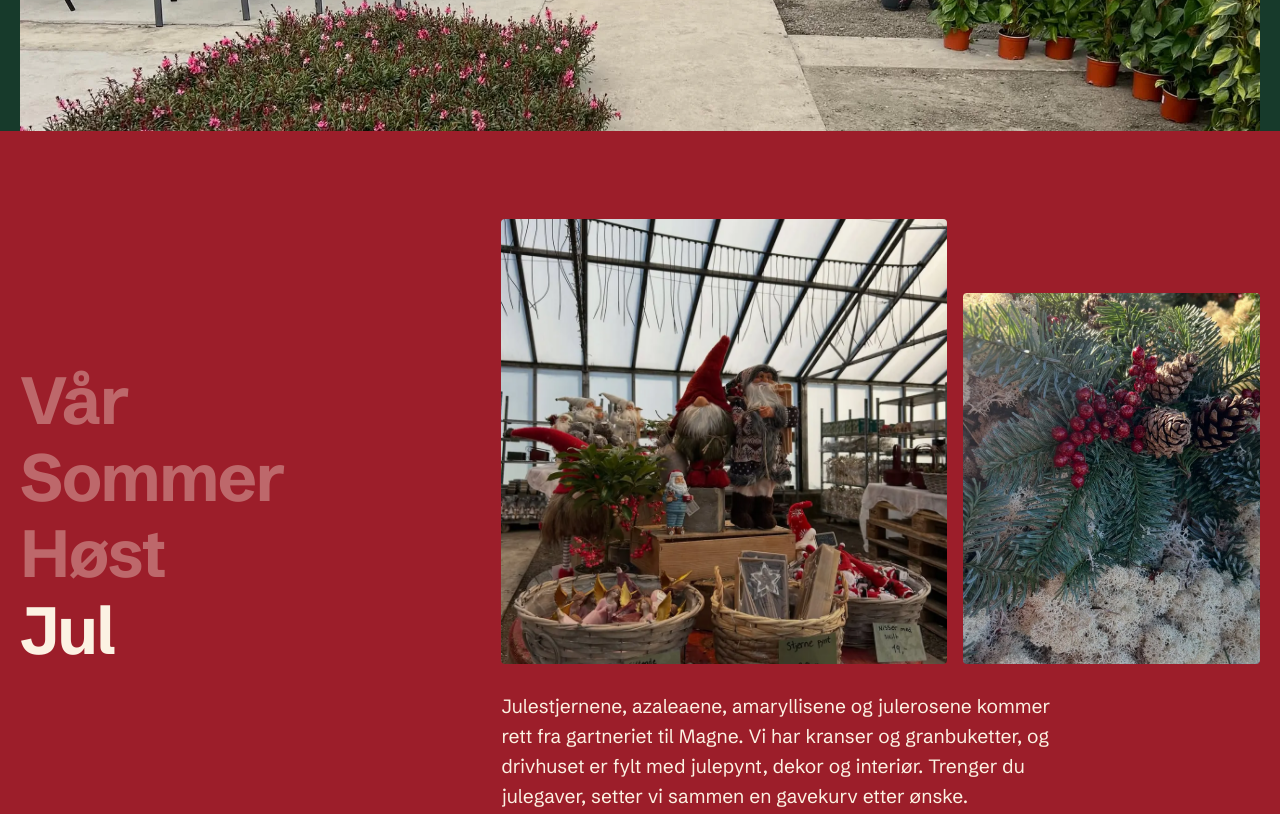
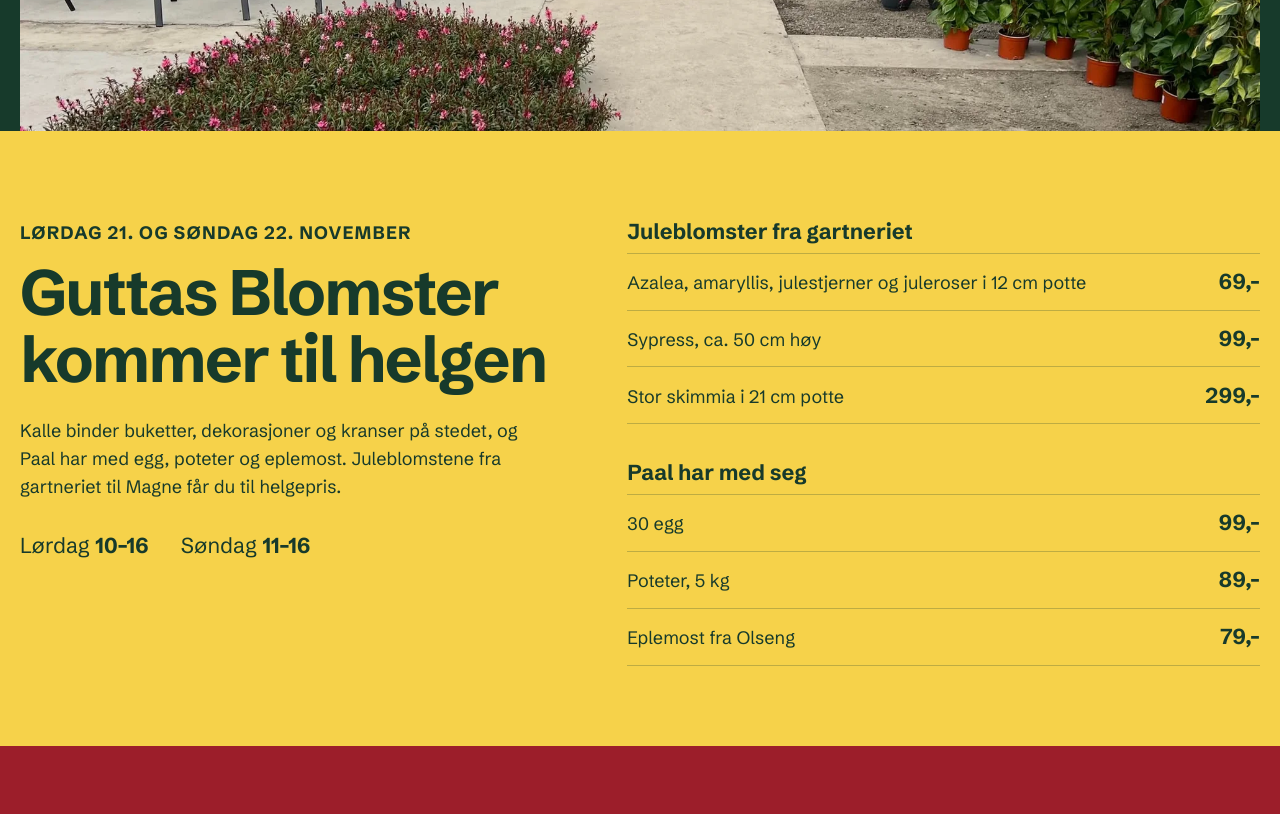
Before and after one commit to Ola-HH/bergerud-blomsterutsalg, a plain HTML site: page index.html in a window 1280 px wide. Shown: the part 800-1614 px from the top of the page. Drawn offline with Linux system fonts and the light colour scheme.

Commit message:
Give the Guttas Blomster weekend its own section with offers at the top
Co-Authored-By: Claude Opus 5.5 <noreply@anthropic.com>

```diff
--- a/index.html
+++ b/index.html
@@ -59,11 +59,36 @@
     <aside class="oppslag" data-til="2026-11-22">
       <strong>Guttas Blomster på besøk</strong>
       Lørdag 21. og søndag 22. november. Kalle binder buketter og kranser, og Paal har med egg, poteter og eplemost.
+      <a class="oppslag-lenke" href="#helgen">Se helgetilbudene</a>
     </aside>
   </div>
 </header>
 
 <main>
+
+  <!-- Arrangementet forsvinner av seg selv dagen etter datoen i data-til -->
+  <section class="helg" id="helgen" data-til="2026-11-22">
+    <div class="helg-topp">
+      <p class="helg-dato">Lørdag 21. og søndag 22. november</p>
+      <h2>Guttas Blomster kommer til helgen</h2>
+      <p>Kalle binder buketter, dekorasjoner og kranser på stedet, og Paal har med egg, poteter og eplemost. Juleblomstene fra gartneriet til Magne får du til helgepris.</p>
+      <p class="helg-tider"><span>Lørdag <strong>10–16</strong></span><span>Søndag <strong>11–16</strong></span></p>
+    </div>
+    <div class="helg-tilbud">
+      <h3>Juleblomster fra gartneriet</h3>
+      <ul class="pris-liste">
+        <li><span>Azalea, amaryllis, julestjerner og juleroser i 12 cm potte</span><span class="pris">69,-</span></li>
+        <li><span>Sypress, ca. 50 cm høy</span><span class="pris">99,-</span></li>
+        <li><span>Stor skimmia i 21 cm potte</span><span class="pris">299,-</span></li>
+      </ul>
+      <h3>Paal har med seg</h3>
+      <ul class="pris-liste">
+        <li><span>30 egg</span><span class="pris">99,-</span></li>
+        <li><span>Poteter, 5 kg</span><span class="pris">89,-</span></li>
+        <li><span>Eplemost fra Olseng</span><span class="pris">79,-</span></li>
+      </ul>
+    </div>
+  </section>
 
   <section class="reise">
     <h2><span class="kjempe">200 meter</span> Lenger har ikke blomstene våre reist.</h2>
--- a/side.js
+++ b/side.js
@@ -54,7 +54,7 @@ for (const tekst of document.querySelectorAll('[data-tid]')) {
   tekst.hidden = tekst.dataset.tid !== (erJul ? 'jul' : 'ellers');
 }
 if (erJul) {
-  document.querySelector('main').prepend(sesong);
+  document.querySelector('.reise').before(sesong);
 } else {
   for (const bilde of document.querySelectorAll('.jul-bilde')) bilde.remove();
 }
--- a/stil.css
+++ b/stil.css
@@ -194,6 +194,75 @@ h1 {
   margin-bottom: 0.35rem;
   font-size: 1.2rem;
   line-height: 1.15;
+}
+
+/* Arrangement til helgen */
+
+.helg {
+  display: grid;
+  grid-template-columns: 5fr 6fr;
+  gap: 2rem 5rem;
+  padding: 5.5rem var(--marg) 5rem;
+  background: var(--gul);
+  color: var(--skog);
+}
+
+.helg-dato {
+  margin-bottom: 0.75rem;
+  font-weight: 700;
+  text-transform: uppercase;
+  letter-spacing: 0.06em;
+}
+
+.helg h2 {
+  margin-bottom: 1.5rem;
+  font-size: clamp(2.4rem, 5vw, 4.25rem);
+}
+
+.helg-tider {
+  display: flex;
+  flex-wrap: wrap;
+  gap: 0.5rem 2rem;
+  margin: 1.75rem 0 0;
+  font-size: 1.35rem;
+}
+
+.helg h3 {
+  margin: 0 0 0.5rem;
+  font-size: 1.35rem;
+  line-height: 1.2;
+}
+
+.pris-liste {
+  margin: 0 0 2.25rem;
+  padding: 0;
+  list-style: none;
+  border-bottom: 1px solid rgb(23 58 43 / 0.25);
+}
+
+.pris-liste:last-child {
+  margin-bottom: 0;
+}
+
+.pris-liste li {
+  display: flex;
+  justify-content: space-between;
+  align-items: baseline;
+  gap: 1.5rem;
+  padding: 0.7rem 0;
+  border-top: 1px solid rgb(23 58 43 / 0.25);
+}
+
+.pris {
+  font-size: 1.35rem;
+  font-weight: 700;
+  white-space: nowrap;
+}
+
+.oppslag-lenke {
+  display: block;
+  margin-top: 0.6rem;
+  font-weight: 700;
 }
 
 /* 200 meter */
@@ -714,6 +783,7 @@ footer p {
     rotate: 1.5deg;
   }
 
+  .helg,
   .reise,
   .sesong,
   .mat,
@@ -726,6 +796,10 @@ footer p {
 
   .reise {
     padding: 4rem var(--marg) 3.5rem;
+  }
+
+  .helg {
+    padding: 3.5rem var(--marg);
   }
 
   .utvalg {
```
